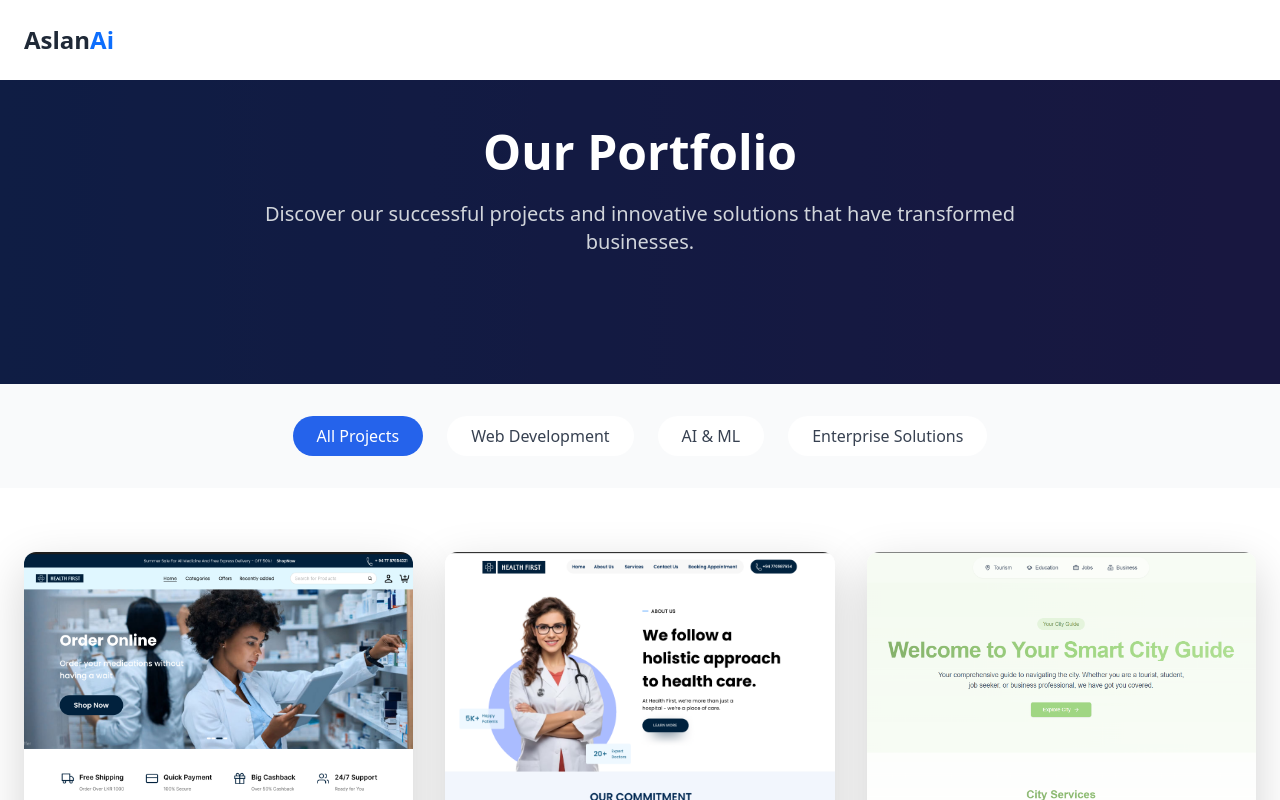
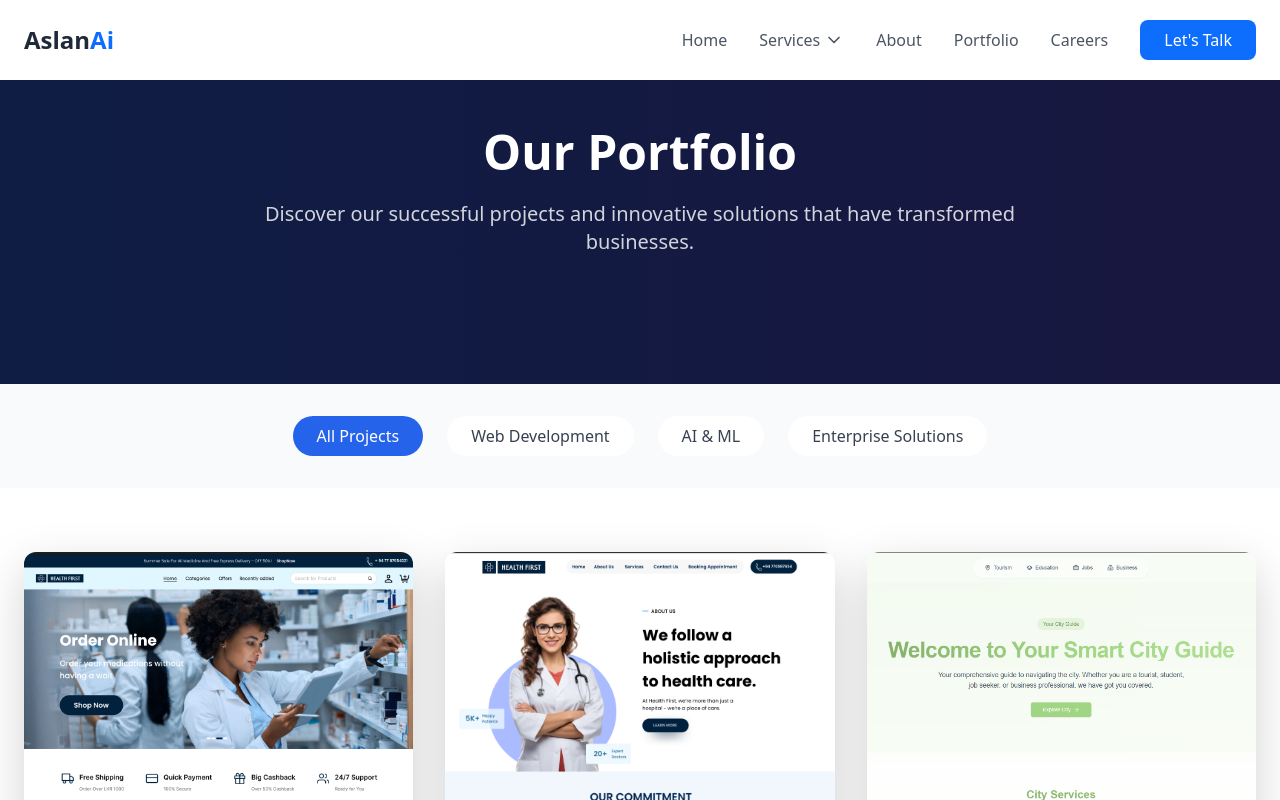
Before and after one commit to AkashN57/Aslan, a React (Create React App) app: page /Portfolio in a window 1280 px wide. Shown: the top 800 px of the page. Built offline with nearby package versions, Linux system fonts and the light colour scheme.

Commit message:
navbar issue fixed and OG card added

```diff
--- a/public/index.html
+++ b/public/index.html
@@ -5,42 +5,35 @@
     <link rel="icon" href="%PUBLIC_URL%/favicon.ico" />
     <meta name="viewport" content="width=device-width, initial-scale=1" />
     <meta name="theme-color" content="#000000" />
+
+    <!-- Primary Meta Tags -->
+    <title>AslanAi - Digital Solutions & Services</title>
+    <meta name="title" content="AslanAi - Digital Solutions & Services" />
     <meta
       name="description"
-      content="Web site created using create-react-app"
+      content="AslanAi provides expert web development, mobile app development, UI/UX design, Salesforce solutions, and digital marketing services to help businesses thrive in the digital age."
     />
+
+    <!-- Open Graph / Facebook -->
+    <meta property="og:type" content="website" />
+    <meta property="og:url" content="https://aslanai.com/" /> <!-- Replace with your actual URL -->
+    <meta property="og:title" content="AslanAi - Digital Solutions & Services" />
+    <meta property="og:description" content="AslanAi provides expert web development, mobile app development, UI/UX design, Salesforce solutions, and digital marketing services to help businesses thrive in the digital age." />
+    <meta property="og:image" content="%PUBLIC_URL%/og-image.jpg" /> <!-- Add your OG image -->
+
+    <!-- Twitter -->
+    <meta property="twitter:card" content="summary_large_image" />
+    <meta property="twitter:url" content="https://aslanai.com/" /> <!-- Replace with your actual URL -->
+    <meta property="twitter:title" content="AslanAi - Digital Solutions & Services" />
+    <meta property="twitter:description" content="AslanAi provides expert web development, mobile app development, UI/UX design, Salesforce solutions, and digital marketing services to help businesses thrive in the digital age." />
+    <meta property="twitter:image" content="%PUBLIC_URL%/og-image.jpg" /> <!-- Add your OG image -->
+
     <link rel="apple-touch-icon" href="%PUBLIC_URL%/logo192.png" />
-    <!--
-      manifest.json provides metadata used when your web app is installed on a
-      user's mobile device or desktop. See https://developers.google.com/web/fundamentals/web-app-manifest/
-    -->
 
-
-
-
-    <!--
-      Notice the use of %PUBLIC_URL% in the tags above.
-      It will be replaced with the URL of the `public` folder during the build.
-      Only files inside the `public` folder can be referenced from the HTML.
-
-      Unlike "/favicon.ico" or "favicon.ico", "%PUBLIC_URL%/favicon.ico" will
-      work correctly both with client-side routing and a non-root public URL.
-      Learn how to configure a non-root public URL by running `npm run build`.
-    -->
-    <title>React App</title>
+    <title>AslanAi</title>
   </head>
   <body>
     <noscript>You need to enable JavaScript to run this app.</noscript>
     <div id="root"></div>
-    <!--
-      This HTML file is a template.
-      If you open it directly in the browser, you will see an empty page.
-
-      You can add webfonts, meta tags, or analytics to this file.
-      The build step will place the bundled scripts into the <body> tag.
-
-      To begin the development, run `npm start` or `yarn start`.
-      To create a production bundle, use `npm run build` or `yarn build`.
-    -->
   </body>
 </html>
--- a/src/App.js
+++ b/src/App.js
@@ -1,22 +1,48 @@
 import React from 'react';
 import './App.css';
 import {BrowserRouter as Router} from 'react-router-dom'
-// import {DataProvider} from './GlobalState'
+import { Helmet } from 'react-helmet';  // Add this import
 import Header from './components/Headers/Header'
 import MainPages from './components/pages/Pages'
 import Footer from './components/Footer/footer';
 
 function App() {
   return (
-    // <DataProvider>
     <Router>
-    <div className="App">
-     <Header />
-     <MainPages />
-     <Footer />
-   </div>
+      <div className="App">
+        <Helmet>
+          <title>AslanAi - Digital Solutions & Services</title>
+          <meta name="title" content="AslanAi - Digital Solutions & Services" />
+          <meta
+            name="description"
+            content="AslanAi provides expert web development, mobile app development, UI/UX design, Salesforce solutions, and digital marketing services to help businesses thrive in the digital age."
+          />
+          {/* Open Graph / Facebook */}
+          <meta property="og:type" content="website" />
+          <meta property="og:url" content="https://aslanai.com/" /> {/* Replace with your actual URL */}
+          <meta property="og:title" content="AslanAi - Digital Solutions & Services" />
+          <meta
+            property="og:description"
+            content="AslanAi provides expert web development, mobile app development, UI/UX design, Salesforce solutions, and digital marketing services to help businesses thrive in the digital age."
+          />
+          <meta property="og:image" content="/og-image.jpg" /> {/* Add your OG image */}
+
+          {/* Twitter */}
+          <meta property="twitter:card" content="summary_large_image" />
+          <meta property="twitter:url" content="https://aslanai.com/" /> {/* Replace with your actual URL */}
+          <meta property="twitter:title" content="AslanAi - Digital Solutions & Services" />
+          <meta
+            property="twitter:description"
+            content="AslanAi provides expert web development, mobile app development, UI/UX design, Salesforce solutions, and digital marketing services to help businesses thrive in the digital age."
+          />
+          <meta property="twitter:image" content="/og-image.jpg" /> {/* Add your OG image */}
+        </Helmet>
+
+        <Header />
+        <MainPages />
+        <Footer />
+      </div>
     </Router>
-  // </DataProvider>
   );
 }
 
--- a/src/components/Headers/Header.js
+++ b/src/components/Headers/Header.js
@@ -70,7 +70,50 @@ const Header = () => {
 
           {/* Desktop Menu */}
           <div className="hidden lg:flex lg:items-center lg:space-x-8">
-            {/* Desktop menu items... */}
+            <a href="/" className="text-gray-600 hover:text-primary">
+              Home
+            </a>
+
+            {/* Services Dropdown */}
+            <div className="relative group">
+              <button
+                className="flex items-center space-x-1 text-gray-600 hover:text-primary"
+              >
+                <span>Services</span>
+                <ChevronDown className="w-5 h-5" />
+              </button>
+
+              {/* Services Dropdown Menu */}
+              <div className="absolute top-full left-0 w-64 bg-white shadow-lg rounded-lg py-2 mt-2 hidden group-hover:block">
+                {services.map((service) => (
+                  <a
+                    key={service.route}
+                    href={`/${service.route}`}
+                    className="flex items-center px-4 py-2 text-gray-600 hover:text-primary hover:bg-gray-50"
+                  >
+                    <span className="mr-3">{service.icon}</span>
+                    {service.name}
+                  </a>
+                ))}
+              </div>
+            </div>
+
+            <a href="/about" className="text-gray-600 hover:text-primary">
+              About
+            </a>
+            <a href="/portfolio" className="text-gray-600 hover:text-primary">
+              Portfolio
+            </a>
+            <a href="/careers" className="text-gray-600 hover:text-primary">
+              Careers
+            </a>
+
+            <a
+              href="/contact"
+              className="py-2 px-6 text-white bg-primary hover:bg-primary-dark rounded-lg transition-colors font-medium"
+            >
+              Let's Talk
+            </a>
           </div>
         </div>
 
--- a/src/components/pages/main/Careers.js
+++ b/src/components/pages/main/Careers.js
@@ -48,7 +48,7 @@ const jobs = [
     location: "Remote",
     type: "Part-Time",
     posted: "2 weeks ago",
-    description: "Lead product development and strategy.",
+    description: "Develop backend using Node js.",
   },
   {
     id: 4,
```
